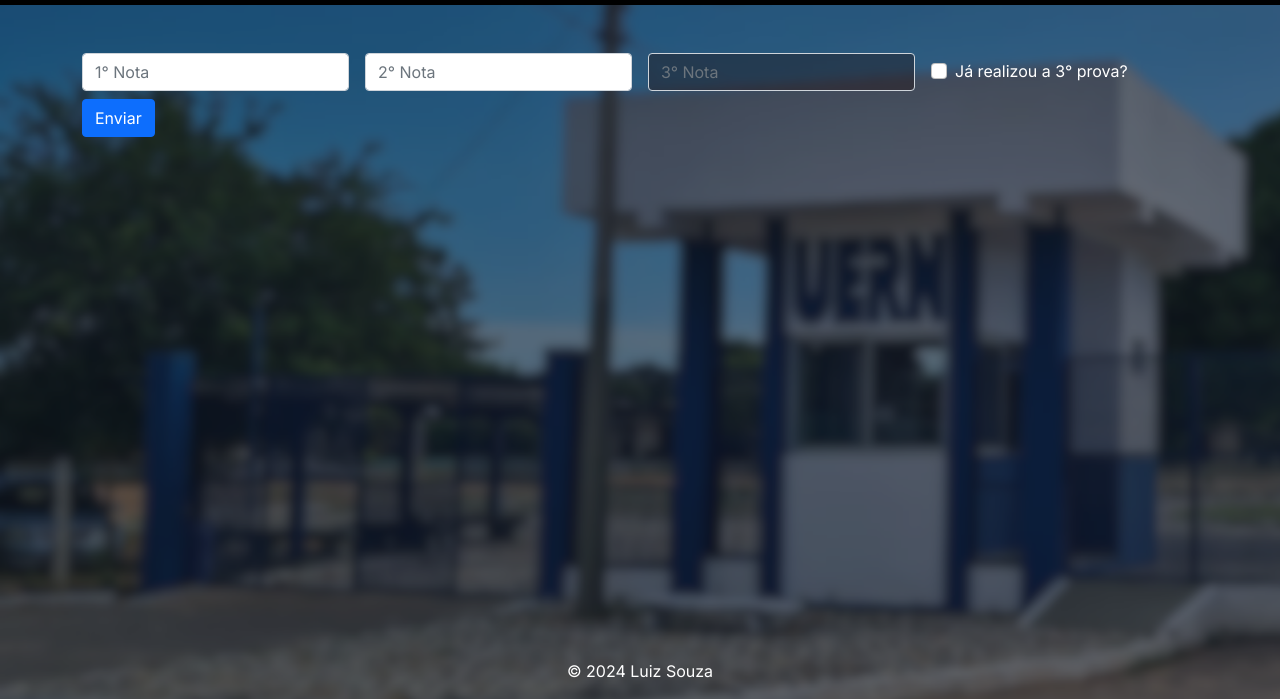
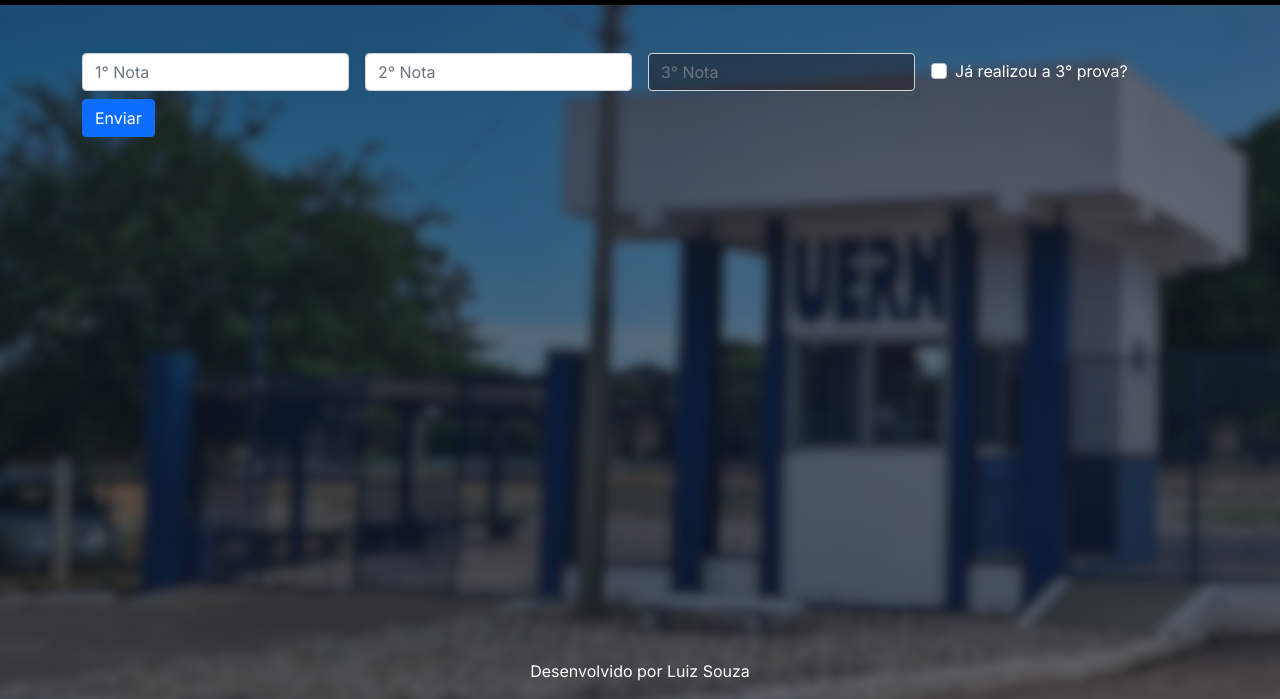
Before and after one commit to luizsouzadev/media-Uern, a plain HTML site: page index.html in a window 1280 px wide. Shown: the part 101-800 px from the top of the page. Drawn offline with nearby package versions, Linux system fonts and the light colour scheme.

Commit message:
Update index

```diff
--- a/index.html
+++ b/index.html
@@ -75,7 +75,7 @@
         </form>
         <div id="resultado" class="mt-3" data-bs-theme="dark"></div>
       </div>
-      <p class="text-center position-absolute bottom-0 start-50 translate-middle-x">© 2024 Luiz Souza</p>
+      <p class="text-center position-absolute bottom-0 start-50 translate-middle-x">Desenvolvido por Luiz Souza</p>
   </div>
 
   <script src="javascripts/main.js"></script>
```
